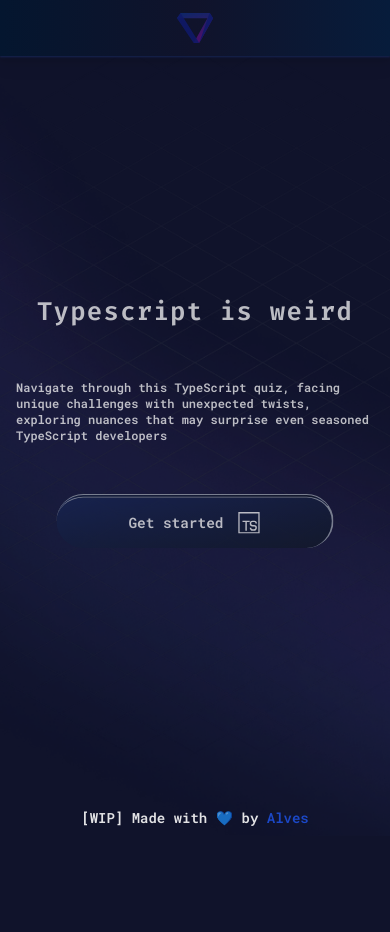
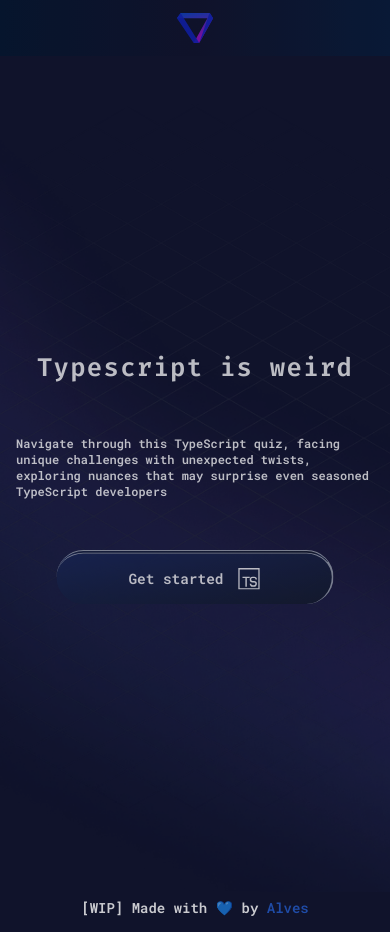
Before and after one commit to alvseven/tsisweird, a Next.js app: page / in a window 390 px wide. Before the commit the page ends 844 px from the top, so only its background shows below. Built offline with nearby package versions, Linux system fonts and the light colour scheme.

Commit message:
fix quiz in mobile

```diff
--- a/src/app/components/Footer/index.tsx
+++ b/src/app/components/Footer/index.tsx
@@ -1,7 +1,7 @@
 import Link from "next/link";
 
 export function Footer() {
-    return <footer className="absolute flex items-center justify-center w-full bottom-0 pb-4">
-        <h3 className="text-center font-roboto-mono text-sm opacity-90">[WIP] Made with 💙 by <Link href="https://twitter.com/typescripting" target="_blank" className="text-blue-700">Alves</Link></h3>
+    return <footer className="flex items-center justify-center w-full h-8 pb-4">
+        <h3 className="text-center font-roboto-mono text-sm opacity-80">[WIP] Made with 💙 by <Link href="https://twitter.com/typescripting" target="_blank" className="text-blue-700 animate-pulse brightness-150">Alves</Link></h3>
     </footer>
 }
--- a/src/app/components/Header/index.tsx
+++ b/src/app/components/Header/index.tsx
@@ -2,19 +2,16 @@
 
 import Logo from "../../../../public/logo.svg"
 import Link from "next/link";
-import { SevendevBlueIcon } from "../shared/icons/sevendevBlue";
-import { SevendevGreenIcon } from "../shared/icons/sevendevGreen";
-
 export interface HeaderProps {
     isPlaying: boolean
 }
 
 export function Header({ isPlaying }: HeaderProps) {
-    return <header className="fixed top-0 left-0 right-0 z-50 w-full h-14 flex items-center justify-center p-4 bg-gradient-to-r from-[#04162f] via-[#10132B] to-[#071c3b] shadow-blue-950 shadow-sm drop-shadow-lg">
+    return <header className="w-full h-14 flex items-center justify-center p-4 bg-gradient-to-r from-[#04162f] via-[#10132B] to-[#071c3b] shadow-blue-950 shadow-sm drop-shadow-lg animate-pulse">
         <nav className="w-full">
             <ul className="flex items-center justify-center w-full gap-8">
                 <li className="absolute sm:right-8 md:right-12">
-                    <Link href="https://twitter.com/typescripting" target="_blank" className="brightness-200 animate-blink">
+                    <Link href="https://twitter.com/typescripting" target="_blank" className="brightness-200 animate-pulse">
                         <Image
                             src={Logo}
                             alt="sevenalv logo"
--- a/src/app/components/Quiz/Question/index.tsx
+++ b/src/app/components/Quiz/Question/index.tsx
@@ -2,12 +2,12 @@
 import Question1 from "../../../../../public/question1.svg"
 
 export function Question() {
-    return <section className="flex flex-col gap-9 drop-shadow-lg shadow-lg shadow-blue-950 pb-12 px-12">
+    return <section className="flex flex-col drop-shadow-lg shadow-lg shadow-blue-950 pb-6 px-12">
         <div className="flex flex-col items-center justify-center">
             <h2 className="font-inter text-xl text-center">What is the output of <span className="font-roboto-mono text-[#1AD6B5]">UserWithoutName?</span></h2>
             <Image src={Question1} alt="first question" />
         </div>
-        <div className="grid grid-cols-2 gap-4">
+        <div className="grid grid-cols-1 lg:grid-cols-2 gap-4">
             <button className="rounded-2xl text-slate-100 truncate font-inter border-2 border-dotted border-blue-800 p-4 text-xs hover:border-blue-800 hover:border-solid">
                 Error: {"Type 'namee' does not satisfy the constraint 'name'"}
             </button>
@@ -21,7 +21,7 @@
                 {"{ age: number; }"}
             </button>
         </div>
-        <div className="flex items-center justify-center">
+        <div className="flex items-center justify-center mt-8 mb-2 ">
             <h4 className="text-sm font-inter">Question 1 of 15</h4>
         </div>
     </section>
```
